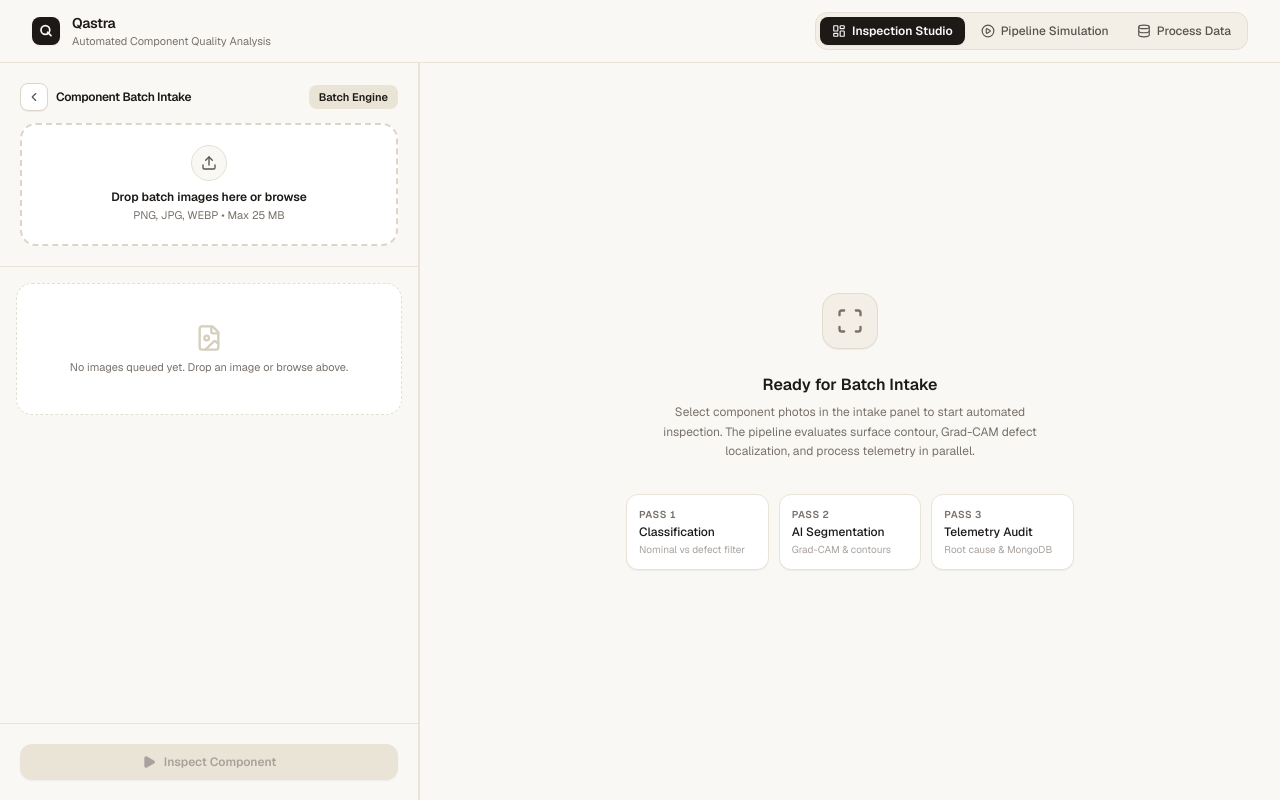
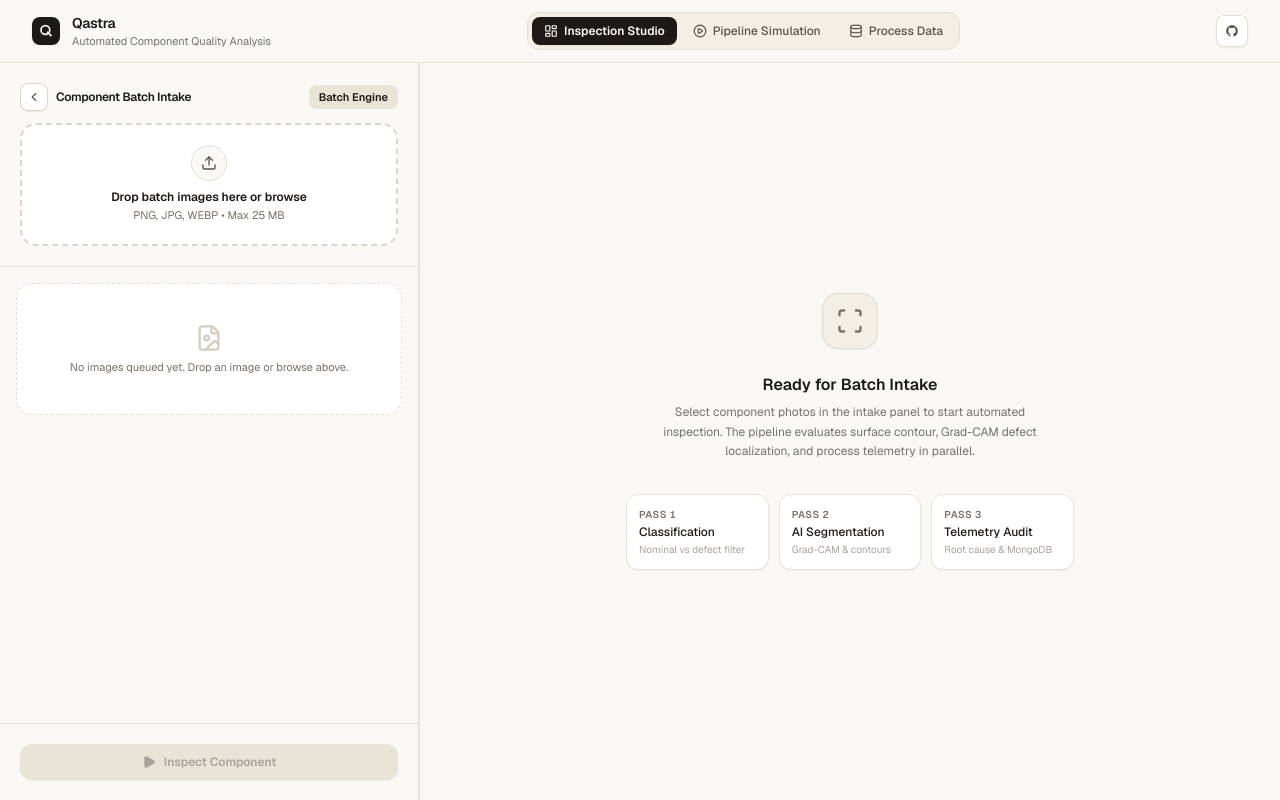
Before and after one commit to TheJonathanC/noneya, a Next.js app in the folder frontend/: page /dashboard in a window 1280 px wide. Built offline with nearby package versions, Linux system fonts and the light colour scheme.

Commit message:
feat(landing): add GitHub repository icon link to landing page header and footer

```diff
--- a/frontend/src/app/data/page.tsx
+++ b/frontend/src/app/data/page.tsx
@@ -96,7 +96,24 @@ export default function TelemetryDataPage() {
   };
 
   useEffect(() => {
-    fetchRecords();
+    let ignore = false;
+    const execute = async () => {
+      try {
+        const res = await fetch(`http://82.112.231.102/api/data/records?limit=${limit}`);
+        if (!ignore && res.ok) {
+          const json = await res.json();
+          setRecords(Array.isArray(json.records) ? json.records : []);
+        }
+      } catch {
+        // Fallback handled by state
+      } finally {
+        if (!ignore) setIsLoading(false);
+      }
+    };
+    void execute();
+    return () => {
+      ignore = true;
+    };
   }, [limit]);
 
   // Filtered & sorted records
--- a/frontend/src/app/page.tsx
+++ b/frontend/src/app/page.tsx
@@ -11,6 +11,7 @@ import {
   Server,
 } from "lucide-react";
 import { HeroSwarm } from "@/components/landing/HeroSwarm";
+import { GithubIcon } from "@/components/common/GithubIcon";
 
 const STAGES = [
   {
@@ -96,6 +97,16 @@ export default function LandingPage() {
             >
               Open dashboard
             </Link>
+            <a
+              href="https://github.com/TheJonathanC/noneya"
+              target="_blank"
+              rel="noopener noreferrer"
+              aria-label="GitHub repository"
+              title="GitHub repository"
+              className="inline-flex items-center justify-center p-2 rounded-lg text-[#57534E] hover:text-[#1C1917] hover:bg-[#F3EFE6] border border-[#E5DFD3] bg-white active:scale-[0.97] transition-[background-color,border-color,color,transform] duration-150 shadow-xs"
+            >
+              <GithubIcon className="w-4 h-4" />
+            </a>
           </nav>
         </div>
       </header>
@@ -292,6 +303,34 @@ export default function LandingPage() {
           </div>
         </section>
       </main>
+
+      {/* Footer */}
+      <footer className="border-t border-[#EAE4D7] bg-[#FAF8F5] py-8 px-5 sm:px-8 text-xs text-[#78716A]">
+        <div className="max-w-6xl mx-auto flex flex-col sm:flex-row items-center justify-between gap-4">
+          <div className="flex items-center gap-2.5">
+            <span className="w-5 h-5 rounded-md bg-[#1C1917] flex items-center justify-center p-0.5 shrink-0">
+              <svg viewBox="0 0 32 32" fill="none" className="w-full h-full" aria-hidden="true">
+                <circle cx="15" cy="14.5" r="7" stroke="#FAF8F5" strokeWidth="2.75" />
+                <path d="M18.5 18L24 23.5" stroke="#FAF8F5" strokeWidth="2.75" strokeLinecap="round" />
+              </svg>
+            </span>
+            <span className="font-semibold text-[#1C1917]">Qastra</span>
+            <span className="text-[#D6D3D1]">·</span>
+            <span>Automated Component Quality Analysis</span>
+          </div>
+
+          <a
+            href="https://github.com/TheJonathanC/noneya"
+            target="_blank"
+            rel="noopener noreferrer"
+            aria-label="GitHub repository"
+            className="inline-flex items-center gap-2 px-3 py-1.5 rounded-lg border border-[#E5DFD3] bg-white text-[#57534E] hover:text-[#1C1917] hover:bg-[#F3EFE6] active:scale-[0.97] transition-all font-mono text-[11px] shadow-xs"
+          >
+            <GithubIcon className="w-3.5 h-3.5" />
+            <span>TheJonathanC/noneya</span>
+          </a>
+        </div>
+      </footer>
     </div>
   );
 }
--- /dev/null
+++ b/frontend/src/components/common/GithubIcon.tsx
@@ -0,0 +1,23 @@
+import React from "react";
+
+interface GithubIconProps extends React.SVGProps<SVGSVGElement> {
+  className?: string;
+}
+
+export function GithubIcon({ className = "w-4 h-4", ...props }: GithubIconProps) {
+  return (
+    <svg
+      viewBox="0 0 24 24"
+      fill="currentColor"
+      className={className}
+      aria-hidden="true"
+      {...props}
+    >
+      <path
+        fillRule="evenodd"
+        clipRule="evenodd"
+        d="M12 2C6.477 2 2 6.484 2 12.017c0 4.425 2.865 8.18 6.839 9.504.5.092.682-.217.682-.483 0-.237-.008-.868-.013-1.703-2.782.605-3.369-1.343-3.369-1.343-.454-1.158-1.11-1.466-1.11-1.466-.908-.62.069-.608.069-.608 1.003.07 1.53 1.032 1.53 1.032.892 1.53 2.341 1.088 2.91.832.092-.647.35-1.088.636-1.338-2.22-.253-4.555-1.113-4.555-4.951 0-1.093.39-1.988 1.029-2.688-.103-.253-.446-1.272.098-2.65 0 0 .84-.27 2.75 1.026A9.564 9.564 0 0112 6.844c.85.004 1.705.115 2.504.337 1.909-1.296 2.747-1.027 2.747-1.027.546 1.379.202 2.398.1 2.651.64.7 1.028 1.595 1.028 2.688 0 3.848-2.339 4.695-4.566 4.943.359.309.678.92.678 1.855 0 1.338-.012 2.419-.012 2.747 0 .268.18.58.688.482A10.019 10.019 0 0022 12.017C22 6.484 17.522 2 12 2z"
+      />
+    </svg>
+  );
+}
--- a/frontend/src/components/inspection/ProcessTelemetryDossier.tsx
+++ b/frontend/src/components/inspection/ProcessTelemetryDossier.tsx
@@ -222,28 +222,11 @@ function formatRecordTime(ts: unknown) {
   }
 }
 
-export function ProcessTelemetryDossier({
-  telemetry = [],
-  rawTelemetry,
-  rootCauseAnalysis,
-  isDefective,
-  className = "",
-}: ProcessTelemetryDossierProps) {
-  const [selectedSensorKey, setSelectedSensorKey] = useState<string>("overview");
-  const [mongoRecords, setMongoRecords] = useState<Array<Record<string, unknown>>>([]);
-  const [hoveredPointIdx, setHoveredPointIdx] = useState<number | null>(null);
-
-  // Memoized records: combines real MongoDB Atlas records with fallback series if waiting on initial sync
-  const displayRecords = useMemo(() => {
-    if (mongoRecords.length > 0) {
-      return mongoRecords;
-    }
-    const fallbackList: Array<Record<string, unknown>> = [];
-    const baseTime = Date.now();
-    for (let i = 0; i < 15; i++) {
+const STATIC_FALLBACK_RECORDS: Array<Record<string, unknown>> = Array.from({ length: 15 }, (_, i) => {
+  const baseTime = 1760000000000;
   const time = new Date(baseTime - i * 110 * 1000).toISOString();
   const isAnomCycle = i === 2 || i === 3;
-      fallbackList.push({
+  return {
     id: `rec-hist-${i}`,
     batch_id: `BATCH-2026-X8${9 - Math.floor(i / 5)}`,
     machine_id: "CAST-CELL-04",
@@ -267,9 +250,26 @@ export function ProcessTelemetryDossier({
           primary_culprit_sensor: "none",
           predicted_cause_defect: "ok",
         },
+  };
 });
+
+export function ProcessTelemetryDossier({
+  telemetry = [],
+  rawTelemetry,
+  rootCauseAnalysis,
+  isDefective,
+  className = "",
+}: ProcessTelemetryDossierProps) {
+  const [selectedSensorKey, setSelectedSensorKey] = useState<string>("overview");
+  const [mongoRecords, setMongoRecords] = useState<Array<Record<string, unknown>>>([]);
+  const [hoveredPointIdx, setHoveredPointIdx] = useState<number | null>(null);
+
+  // Memoized records: combines real MongoDB Atlas records with fallback series if waiting on initial sync
+  const displayRecords = useMemo(() => {
+    if (mongoRecords.length > 0) {
+      return mongoRecords;
     }
-    return fallbackList;
+    return STATIC_FALLBACK_RECORDS;
   }, [mongoRecords]);
 
   // Fetch real historical telemetry records from MongoDB Atlas via Next.js proxy
--- a/frontend/src/components/linen/LinenHeader.tsx
+++ b/frontend/src/components/linen/LinenHeader.tsx
@@ -4,6 +4,7 @@ import React from "react";
 import Link from "next/link";
 import { usePathname } from "next/navigation";
 import { RotateCcw, LayoutDashboard, PlayCircle, Database } from "lucide-react";
+import { GithubIcon } from "@/components/common/GithubIcon";
 
 interface LinenHeaderProps {
   onResetAll?: () => void;
@@ -92,7 +93,8 @@ export function LinenHeader({
           </Link>
         </nav>
 
-        {/* Action: Clean Reset button */}
+        {/* Right Actions */}
+        <div className="flex items-center gap-2">
           {hasActiveInspection && onResetAll && (
             <button
               type="button"
@@ -104,6 +106,18 @@ export function LinenHeader({
               <span>New Inspection</span>
             </button>
           )}
+
+          <a
+            href="https://github.com/TheJonathanC/noneya"
+            target="_blank"
+            rel="noopener noreferrer"
+            aria-label="GitHub repository"
+            title="GitHub repository"
+            className="inline-flex items-center justify-center p-2 rounded-lg text-[#57534E] hover:text-[#1C1917] hover:bg-[#F3EFE6] border border-[#E5DFD3] bg-white active:scale-[0.97] transition-[background-color,border-color,color,transform] duration-150 shadow-xs"
+          >
+            <GithubIcon className="w-3.5 h-3.5" />
+          </a>
+        </div>
       </div>
     </header>
   );
```
Lines whose indentation alone changed are shown as unchanged.
